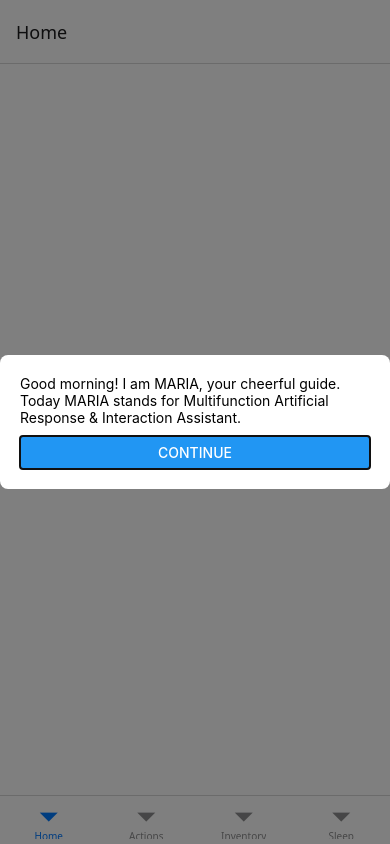
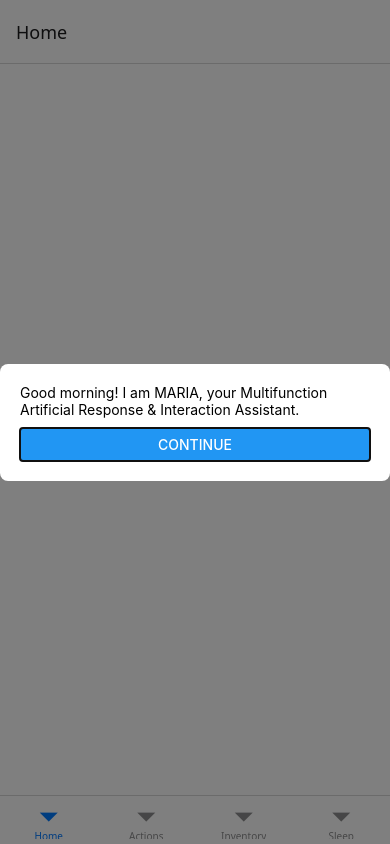
Before and after one commit to john-pickett/eos-seven, a React Native app: screen / in a window 390 px wide. Built offline with nearby package versions, Linux system fonts and the light colour scheme.

Commit message:
Updated file structure

```diff
--- a/App.tsx
+++ b/App.tsx
@@ -2,8 +2,8 @@ import { StatusBar } from 'expo-status-bar';
 import { StyleSheet, Text, View, Button, Modal } from 'react-native';
 import { NavigationContainer } from '@react-navigation/native';
 import { createBottomTabNavigator } from '@react-navigation/bottom-tabs';
-import { useGameStore } from './store/useGameStore';
-import { MARIA_PERSONALITIES } from './store/mariaPersonalities';
+import { useGameStore } from './src/store/useGameStore';
+import { MARIA_PERSONALITIES } from './src/store/mariaPersonalities';
 
 function HomeScreen() {
   const { vitals, time, hasSeenGreetingToday, setHasSeenGreetingToday } =
@@ -17,8 +17,7 @@ function HomeScreen() {
         <View style={[styles.container, { backgroundColor: 'rgba(0,0,0,0.5)' }]}>
           <View style={{ backgroundColor: 'white', padding: 20, borderRadius: 8 }}>
             <Text style={{ marginBottom: 10 }}>
-              Good morning! I am MARIA, your {personality.description}. Today
-              MARIA stands for {personality.acronym}.
+              Good morning! I am MARIA, your {personality.acronym}.
             </Text>
             <Button
               title="Continue"
```
Also changed, not shown: src/store/mariaPersonalities.ts (renamed from store/mariaPersonalities.ts), src/store/useGameStore.ts (renamed from store/useGameStore.ts), 1 other file (tests, documents, lock files or other folders).
